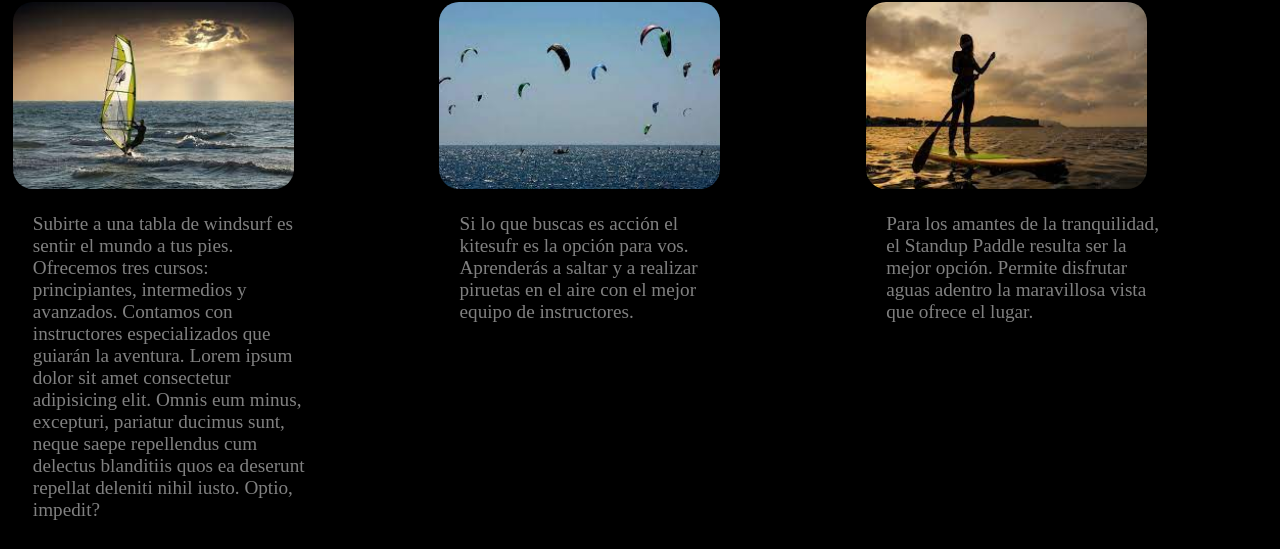
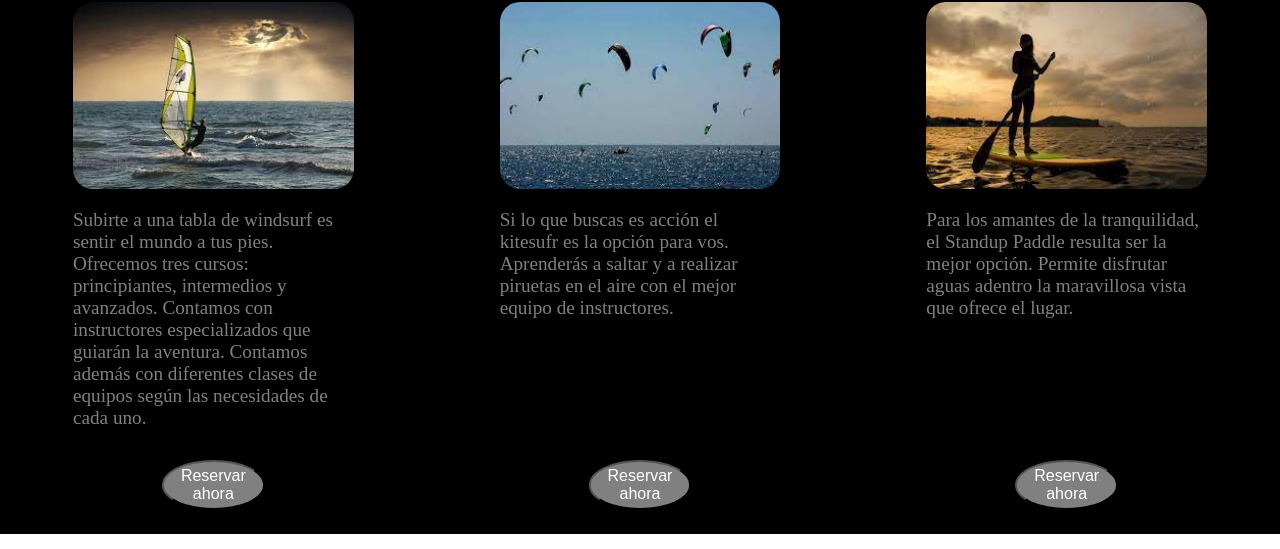
Before and after one commit to renzoyanzon/coder_desarrolloWeb, a plain HTML site: page index.html in a window 1280 px wide. Shown: the part 585-1134 px from the top of the page. Drawn offline with Linux system fonts and the light colour scheme; a web font is replaced by a local one.

Commit message:
Mejorando flex del index

```diff
--- a/css/estilos.css
+++ b/css/estilos.css
@@ -71,6 +71,12 @@
 
 }
 
+.cursos__contenido{
+    display: flex;
+    flex-direction: column;
+    align-items: center;
+}
+
 .cursos__w{
     display: flex;
     flex-direction: column;
@@ -119,7 +125,7 @@
 }
 
 .cursos__button{
-    width: 40%;
+    width: 90%;
     border-radius: 50%;
     padding: 4%;
     background-color: grey;
--- a/index.html
+++ b/index.html
@@ -33,46 +33,41 @@
 
             <h1> Hijos del viento</h1>
             <h2> Aprende con nosotros</h2>
-
-
         </section>
 
         <section class="cursos"> <!-- En la siguiente sección colocamos los cursos ofrecidos -->
-
             <div class="cursos__w">
-                <div>
+                <div class="cursos__contenido">
                     <p class="cursos__titulo"> WINDSURF </p>
                     <img class="cursos__img" src="recursos/windsurf.jpg">
-                    <p class="cursos__texto"> Subirte a una tabla de windsurf es sentir el mundo a tus pies. Ofrecemos tres cursos: principiantes, intermedios y avanzados. Contamos con instructores especializados que guiarán la aventura. Lorem ipsum dolor sit amet consectetur adipisicing elit. Omnis eum minus, excepturi, pariatur ducimus sunt, neque saepe repellendus cum delectus blanditiis quos ea deserunt repellat deleniti nihil iusto. Optio, impedit? </p>
+                    <p class="cursos__texto"> Subirte a una tabla de windsurf es sentir el mundo a tus pies. Ofrecemos tres cursos: principiantes, intermedios y avanzados. Contamos con instructores especializados que guiarán la aventura. Contamos además con diferentes clases de equipos según las necesidades de cada uno. </p>
                 </div>
-                <div>
+                <div class="cursos__contenido">
                     <button class="cursos__button"> Reservar ahora </button>
                 </div>
+
             </div>
-
             <div class="cursos__k">
-                <div>
+                <div class="cursos__contenido">
                     <p class="cursos__titulo"> KITESURF</p>
                     <img class="cursos__img" src="recursos/kitesurf.jfif">
                     <p class="cursos__texto"> Si lo que buscas es acción el kitesufr es la opción para vos. Aprenderás a saltar y a realizar piruetas en el aire con el mejor equipo de instructores.  </p>
-                </div>
+                </div class="cursos__contenido">
                 <div>
                     <button class="cursos__button"> Reservar ahora </button>
                 </div>
             </div>
 
             <div class="cursos__s">
-                <div>
+                <div class="cursos__contenido">
                     <p class="cursos__titulo"> STANDUP PADDLE </p>
                     <img class="cursos__img" src="recursos/standup.jpg">
                     <p class="cursos__texto"> Para los amantes de la tranquilidad, el Standup Paddle resulta ser la mejor opción. Permite disfrutar aguas adentro la maravillosa vista que ofrece el lugar.
                     </p>
                 </div>
-                <div>
+                <div class="cursos__contenido">
                     <button class="cursos__button"> Reservar ahora </button>
                 </div>
-
-
             </div>
         </section>
 
```
